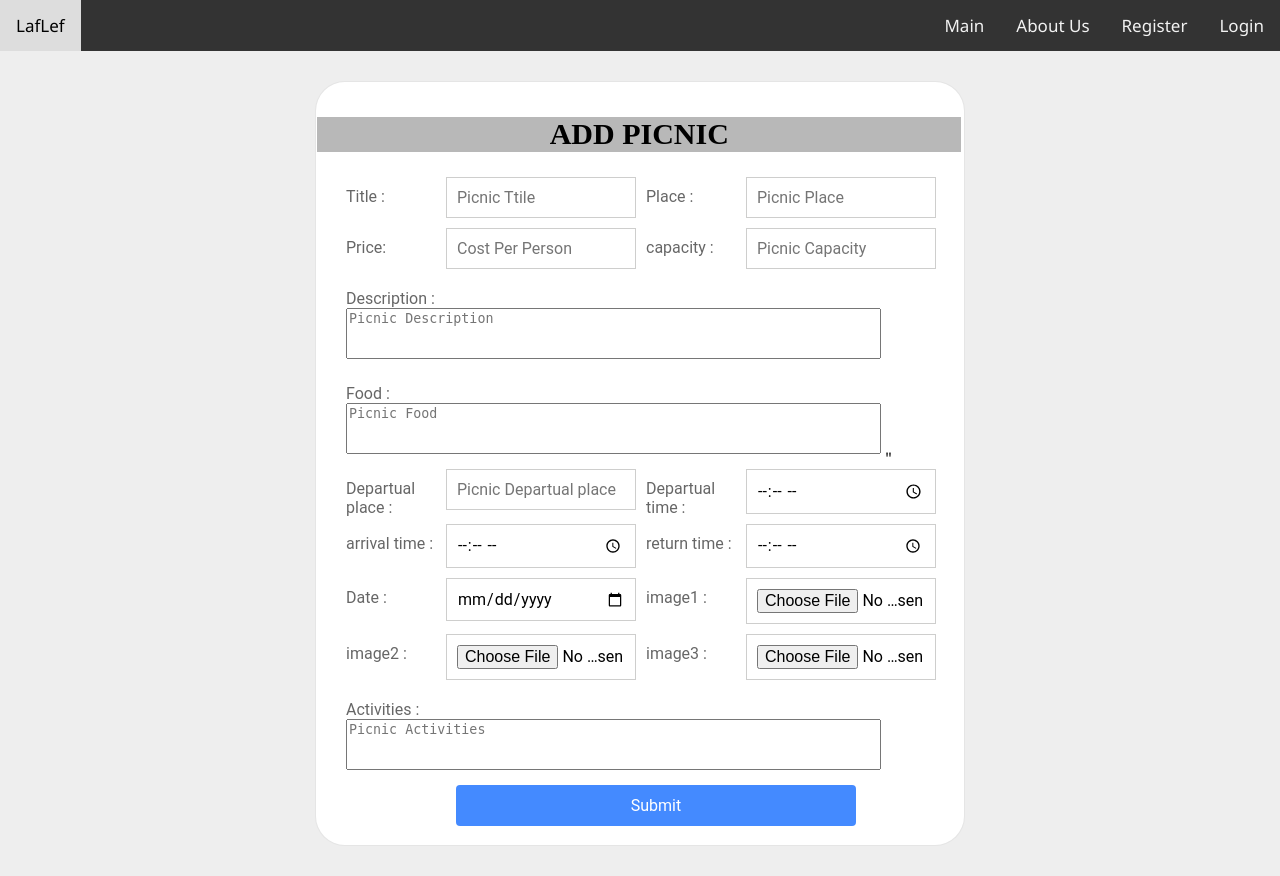
After one commit to wswaileh/webProject, a PHP site: page /addPicnic.php in a window 1280 px wide. The commit adds this page. Run offline with PHP 8.4, Linux system fonts and the light colour scheme.

Commit message:
addPicnic page

```diff
--- /dev/null
+++ b/addPicnic.php
@@ -0,0 +1,125 @@
+<?php
+include 'layout.php';
+ini_set('display_errors', 1);
+ini_set('display_startup_errors', 1);
+error_reporting(E_ALL);
+
+
+	?>
+
+ <link rel="stylesheet" href="css/addpicnic.css" type="text/css">
+
+
+
+<html>
+<head>
+	<title>Add picnic</title>
+</head>
+<body>
+
+
+<div class="form">
+	 <h2 id="h"> Add Picnic</h2>
+    <form action="#"" method="POST" enctype="multipart/form-data"">
+
+      <label>Title : </label><input type="text" name="title"
+      placeholder="Picnic Ttile"  required="" />
+
+      <label>Place :</label><input type="text" name="place" placeholder="Picnic Place" required="" />
+
+      <label>Price: </label><input type="number" name="price"
+      placeholder="Cost Per Person"  step="any" min="0" max="1000" required="" />
+
+
+       <label>capacity : </label><input type="number" name="capacity"
+      placeholder="Picnic Capacity" step="1" min="20" max="50" required="" />
+
+
+     <label>Description : </label><textarea  name="description"
+      placeholder="Picnic Description"  required=""  rows="3" cols="64"></textarea>
+
+
+        <label>Food : </label><textarea  name="food"
+      placeholder="Picnic Food"  required=""  rows="3" cols="64"></textarea>
+
+        <label>Departual place : </label><input type="text" name="departurelocation"
+      placeholder="Picnic Departual place"  required="" />
+
+ 	<label>Departual time : </label><input type="time" name="departuretime"
+      placeholder="Picnic Departual time"  required="" />
+
+      <label>arrival time : </label><input type="time" name="arrivaltime"
+      placeholder="Picnic arrival time"  required="" />
+
+      <label>return time : </label><input type="time" name="returntime"
+      placeholder="Picnic return time"  required="" />
+
+      <label>Date : </label><input type="date" name="date"
+      placeholder="Picnic  Date"  required="" />
+"
+        <label>image1 : </label><input type="file" name="image1" />
+        <label>image2 : </label><input type="file" name="image2" />
+        <label>image3 : </label><input type="file" name="image3" />
+
+
+
+ 		 <label>Activities : </label><textarea  name="activities"
+      placeholder="Picnic Activities"  required=""  rows="3" cols="64"></textarea>
+
+
+
+
+      <input type="Submit" name="Submit" value="Submit"/>
+    </form>
+  </div>
+
+
+</body>
+</html>
+
+
+
+ <?php
+
+
+include 'model.php';
+
+if(!empty($_POST)) {
+
+  $add = addPicnic($_POST['title'],$_POST['place'], $_POST['price'], $_POST['capacity'],$_POST['description'] , $_POST['food'], $_POST['departurelocation'],$_POST['departuretime'] , $_POST['arrivaltime'],$_POST['returntime'],$_POST['date'],$_POST['activities']);
+
+	if($add == 1) {
+
+############################################################upload images
+
+		$id = getIdForLastPicnic();
+		$target_file = 'picnics/'.$id."_1".".".pathinfo( $_FILES['image1']['name'], PATHINFO_EXTENSION) ;
+ move_uploaded_file($_FILES["image1"]["tmp_name"], $target_file);
+
+
+ $target_file = 'picnics/'.$id."_2".".".pathinfo( $_FILES['image2']['name'], PATHINFO_EXTENSION) ;
+ move_uploaded_file($_FILES["image2"]["tmp_name"], $target_file);
+
+
+ $target_file = 'picnics/'.$id."_3".".".pathinfo( $_FILES['image3']['name'], PATHINFO_EXTENSION);
+ move_uploaded_file($_FILES["image3"]["tmp_name"], $target_file);
+
+
+
+
+####################################################################
+
+		echo ("<script LANGUAGE='JavaScript'>
+    #window.alert('User added succifully');
+    #window.location.href='main.php';
+    #</script>");
+	}
+	else {
+		echo ("<script LANGUAGE='JavaScript'>
+    window.alert('Error 404');
+    window.location.href='addPicnic.php';
+    </script>");
+	}
+	}
+
+?>
--- /dev/null
+++ b/css/addpicnic.css
@@ -0,0 +1,80 @@
+body {
+  background: #eee ;
+}
+
+.form {
+
+  border-radius:30px;
+  max-width: 650px;
+  padding: 10px 20px 60px;
+  margin: 0 auto;
+  margin-bottom: 30px;
+  margin-top: 30px;
+  background-color: #fff;
+  border: 1px solid rgba(0,0,0,0.1);
+  -moz-border-radius:30px;
+  -webkit-border-radius:30px;
+}
+
+
+
+ label {
+    float: left;
+    width: 100px;
+    margin-top :10px;
+    padding-left: 10px;
+    color: rgba(0, 0, 0, 0.6);
+    font-family: "Roboto", sans-serif;
+  }
+
+   input {
+    float: left;
+    width: 190px;
+    font-size: 16px;
+    position: relative;
+    padding :10px;
+    margin-left: 10px;
+    margin-bottom: 10px;
+     font-family: "Roboto", sans-serif;
+      border: 0.5px solid #CECECD;
+
+  }
+  textarea{
+     resize: none;
+     margin-left: 10px;
+     margin-bottom: 10px;
+  }
+
+  #h{
+    text-align: center;
+    width: 106%;
+    height: 35px;
+    margin-left: -19px;
+    text-transform: uppercase;
+    font-size: 30px;
+    font-family: "Times New Roman";
+    background-color: #B8B8B8;
+  }
+input[type=submit] {
+    margin-left: 120px;
+
+    color: #fff;
+    background-color: #448aff;
+    width: 400px;
+    font-size: 16px;
+    text-align: center;
+    border: 1px solid transparent;
+    border-radius: 4px;
+    cursor: pointer;
+
+}
+
+input[type=submit]:hover {
+  background: green;
+}
+
+
+
+input:focus {
+  outline: 2px solid green;
+}
--- a/model.php
+++ b/model.php
@@ -241,3 +241,28 @@ VALUES (" . $pid . "," . $cid . ",'" . $date . "'," . $rid . ", '" . $additions
     } else return 1;
 
 }
+
+
+function addPicnic($title, $place, $price, $capacity,$description , $food , $departurelocation,$departuretime , $arrivaltime,$returntime,$date,$activities)
+{
+
+    global $pdo;
+    $sql = "INSERT INTO picnic (food, cost,capacity, description,returntime,arrivaltime,departuretime,date,departurelocation,place,activities)
+VALUES ('" . $food . "'," . $price . ",'" . $capacity . "','" . $description . "','" . $returntime . "','" . $arrivaltime . "','" . $departuretime . "','" . $date . "','" . $departurelocation . "','" . $place . "','" . $activities . "')";
+
+    if ($pdo->exec($sql) === false) {
+        return 0;
+    } else return 1;
+
+}
+
+function getIdForLastPicnic()
+{
+
+    global $pdo;
+    $res = $pdo->query("SELECT MAX(pid) FROM picnic");
+    $id = $res->fetchColumn();
+
+    return $id;
+
+}
--- a/navbar.php
+++ b/navbar.php
@@ -15,7 +15,7 @@
                 ';
             else
                 echo '
-                    <a href="main.php">Add Picnic</a>
+                    <a href="addPicnic.php">Add Picnic</a>
                     <a href="logout.php">Logout</a>
                 ';
         ?>
--- /dev/null
+++ b/upload.php
@@ -0,0 +1,6 @@
+<?php
+if(isset($_POST['Submit']))
+{
+    echo $_FILES['file']['name'];
+}
+?>
```
